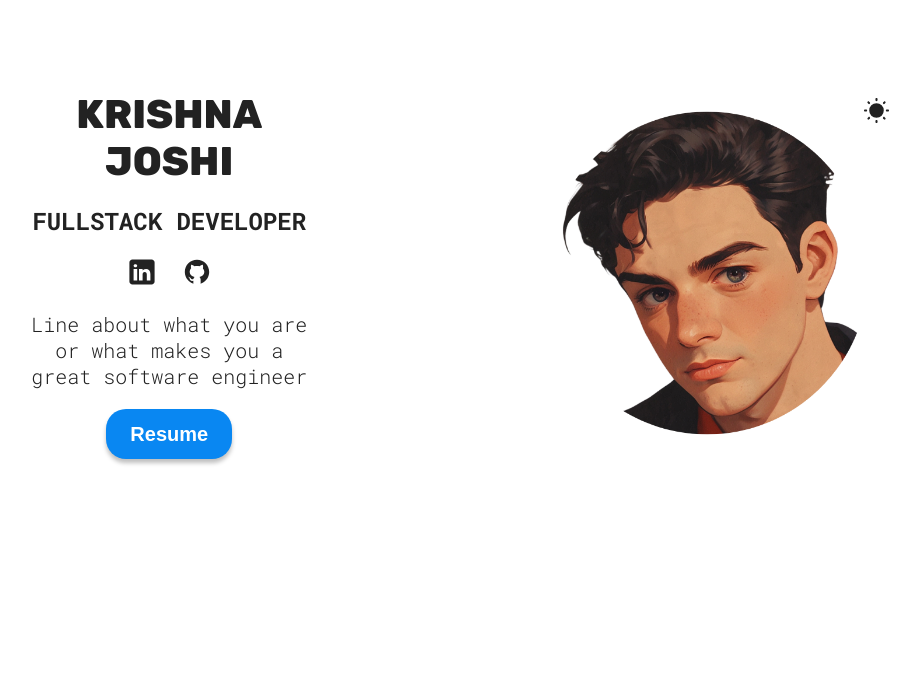
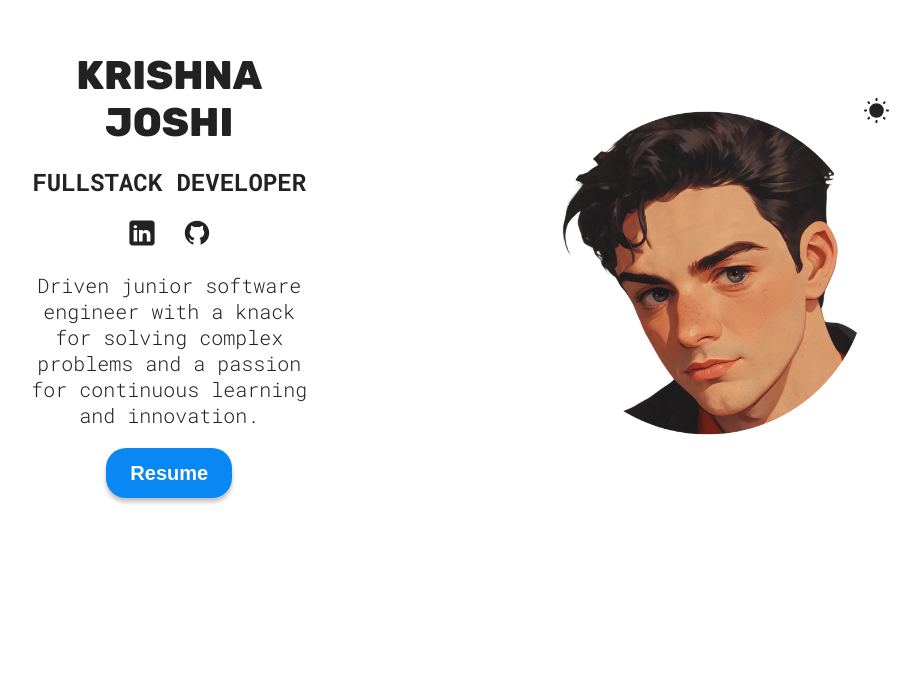
Before and after one commit to ProgrammerKJ/Krishna-Joshi-Portfolio, a React (Vite) app: page / in a window 1280 px wide. Shown: the part 125-800 px from the top of the page, without its empty margins (183-1103 px from the left). Built offline with nearby package versions, Linux system fonts and the light colour scheme.

Commit message:
Update Hero.jsx

```diff
--- a/src/sections/Hero/Hero.jsx
+++ b/src/sections/Hero/Hero.jsx
@@ -49,7 +49,7 @@ function Hero() {
           </a>
         </span>
         <p className={styles.description}>
-          Line about what you are or what makes you a great software engineer
+          Driven junior software engineer with a knack for solving complex problems and a passion for continuous learning and innovation.
         </p>
         <a href="https://docs.google.com/document/d/10AGCHf8YD8skNDnBXp0Gl6me3CnBz2p4/edit?usp=sharing&ouid=110621110171723706693&rtpof=true&sd=true">
           <button className="hover">Resume</button>
```
